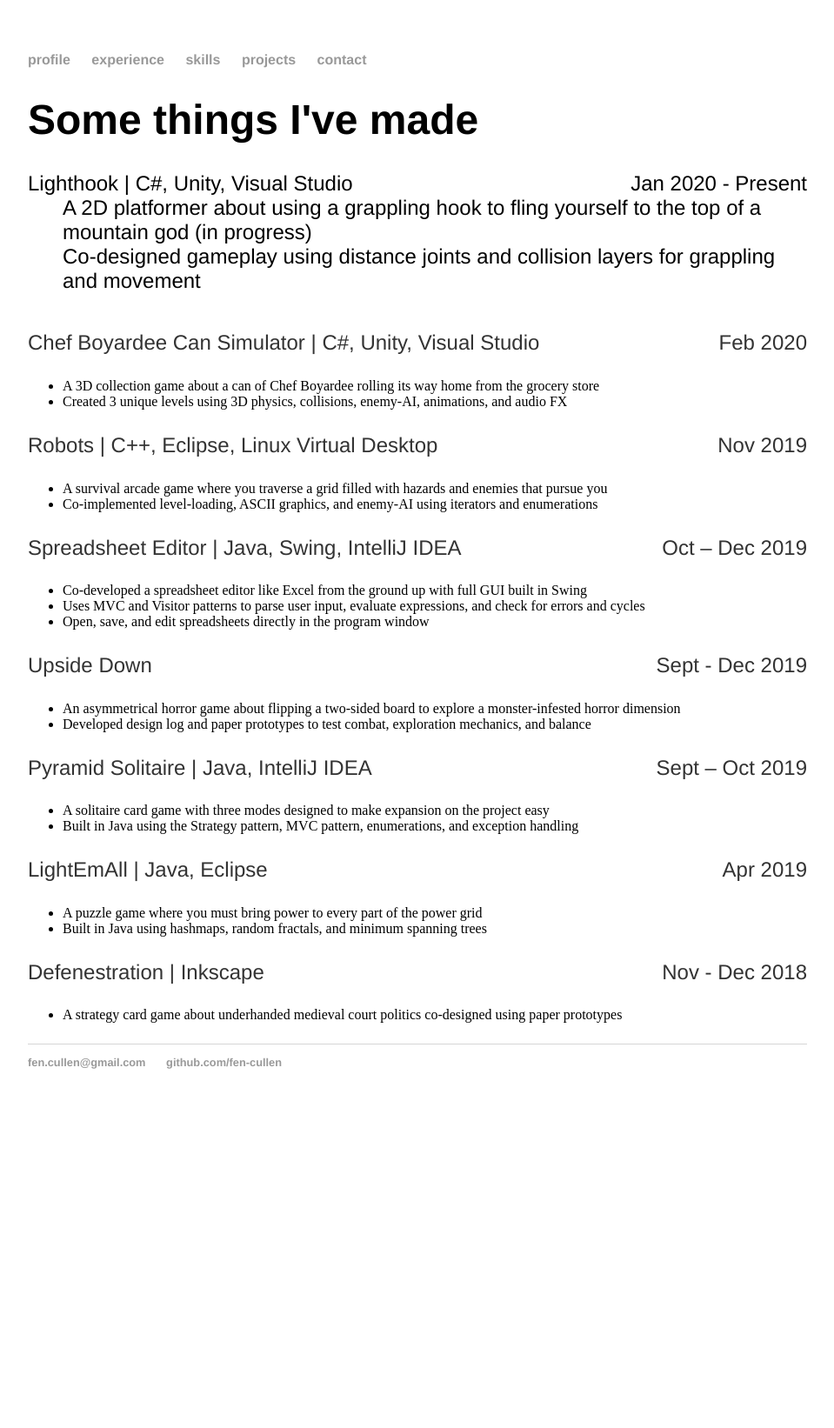
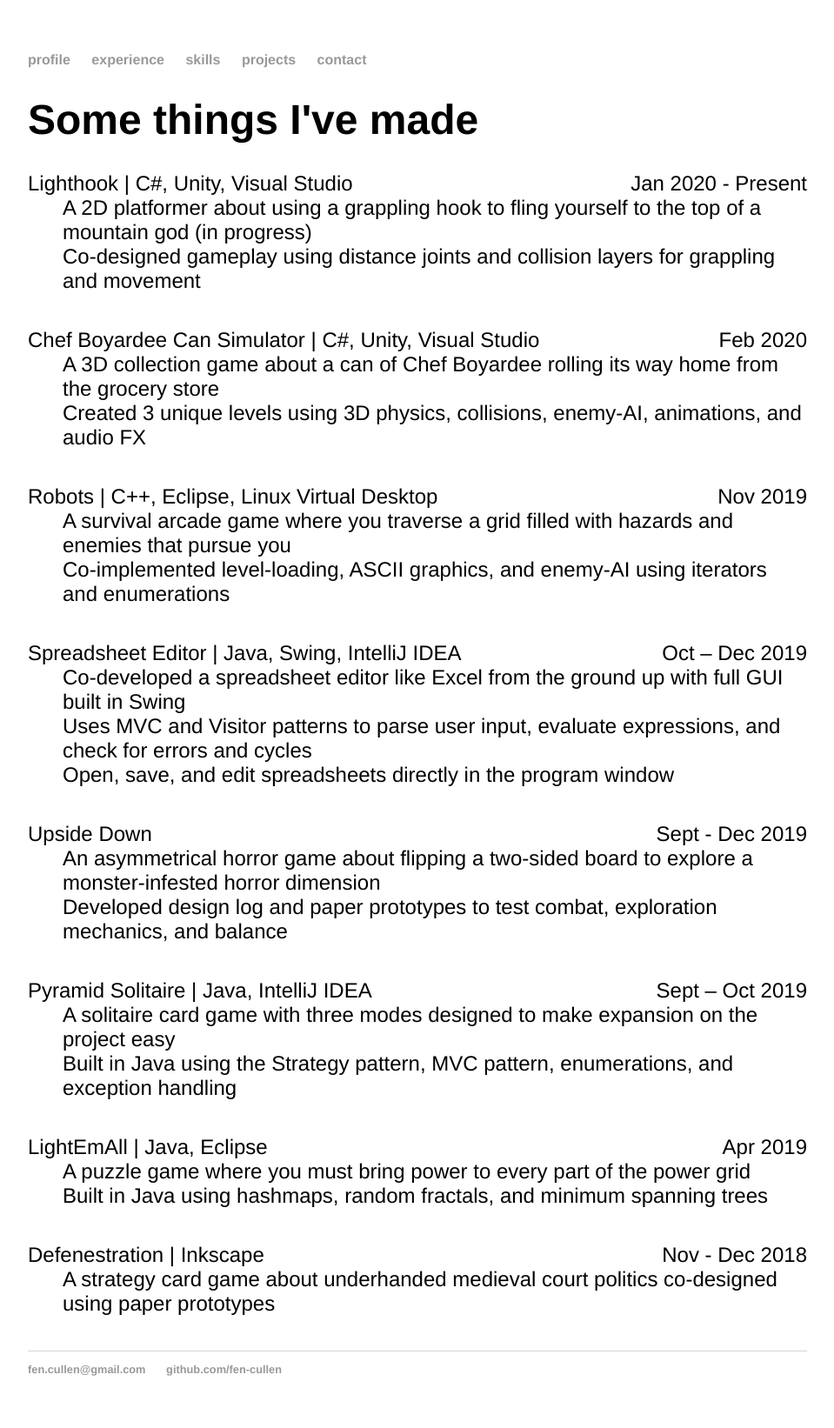
Before and after one commit to fen-cullen/fen-cullen.github.io, a Jekyll site: the page built from projects/index.html, in a window 1280 px wide. Shown: the whole page at 87% size, without its empty margins (160-1119 px from the left). Built offline with Jekyll 4.4.1, drawn with Linux system fonts in a browser that asks for light colours; before the commit the page ends 1289 px from its top, so only the background shows below that.

Commit message:
Update index.html
All description lists now

```diff
--- a/projects/index.html
+++ b/projects/index.html
@@ -16,80 +16,80 @@ title: Projects
     <dd> Co-designed gameplay using distance joints and collision layers for grappling and movement </dd>
   </dl>
 
-  <p style="text-align:left;">
+	<dl>
+		<dt style="text-align:left;">
 			Chef Boyardee Can Simulator | C#, Unity, Visual Studio
 			<span style="float:right;">
 				Feb 2020
 			</span>
-  <ul>
-    <li> A 3D collection game about a can of Chef Boyardee rolling its way home from the grocery store </li>
-    <li> Created 3 unique levels using 3D physics, collisions, enemy-AI, animations, and audio FX </li>
-  </ul>
-  </p>
+		</dt>
+		<dd> A 3D collection game about a can of Chef Boyardee rolling its way home from the grocery store </dd>
+		<dd> Created 3 unique levels using 3D physics, collisions, enemy-AI, animations, and audio FX </dd>
+	</dl>
 
-  <p style="text-align:left;">
+	<dl>
+		<dt style="text-align:left;">
 			Robots | C++, Eclipse, Linux Virtual Desktop
 			<span style="float:right;">
 				Nov 2019
 			</span>
-  <ul>
-    <li> A survival arcade game where you traverse a grid filled with hazards and enemies that pursue you </li>
-    <li>  Co-implemented level-loading, ASCII graphics, and enemy-AI using iterators and enumerations </li>
-  </ul>
-  </p>
+		</dt>
+		<dd> A survival arcade game where you traverse a grid filled with hazards and enemies that pursue you </dd>
+		<dd>  Co-implemented level-loading, ASCII graphics, and enemy-AI using iterators and enumerations </dd>
+	</dl>
 
-  <p style="text-align:left;">
+	<dl>
+		<dt style="text-align:left;">
 			Spreadsheet Editor | Java, Swing, IntelliJ IDEA
 			<span style="float:right;">
 				Oct – Dec 2019
 			</span>
-  <ul>
-    <li> Co-developed a spreadsheet editor like Excel from the ground up with full GUI built in Swing </li>
-    <li> Uses MVC and Visitor patterns to parse user input, evaluate expressions, and check for errors and cycles </li>
-    <li> Open, save, and edit spreadsheets directly in the program window </li>
-  </ul>
-  </p>
+		</dt>
+		<dd> Co-developed a spreadsheet editor like Excel from the ground up with full GUI built in Swing </dd>
+		<dd> Uses MVC and Visitor patterns to parse user input, evaluate expressions, and check for errors and cycles </dd>
+		<dd> Open, save, and edit spreadsheets directly in the program window </dd>
+	</dl>
 
-  <p style="text-align:left;">
+	<dl>
+		<dt style="text-align:left;">
 			Upside Down
 			<span style="float:right;">
 				Sept - Dec 2019
 			</span>
-  <ul>
-    <li> An asymmetrical horror game about flipping a two-sided board to explore a monster-infested horror dimension </li>
-    <li> Developed design log and paper prototypes to test combat, exploration mechanics, and balance </li>
-  </ul>
-  </p>
+		</dt>
+		<dd> An asymmetrical horror game about flipping a two-sided board to explore a monster-infested horror dimension </dd>
+		<dd> Developed design log and paper prototypes to test combat, exploration mechanics, and balance </dd>
+	</dl>
 
-  <p style="text-align:left;">
+	<dl>
+		<dt style="text-align:left;">
 			Pyramid Solitaire | Java, IntelliJ IDEA
 			<span style="float:right;">
 				Sept – Oct 2019
 			</span>
-  <ul>
-    <li> A solitaire card game with three modes designed to make expansion on the project easy </li>
-    <li> Built in Java using the Strategy pattern, MVC pattern, enumerations, and exception handling </li>
-  </ul>
-  </p>
+		</dt>
+		<dd> A solitaire card game with three modes designed to make expansion on the project easy </dd>
+		<dd> Built in Java using the Strategy pattern, MVC pattern, enumerations, and exception handling </dd>
+	</dl>
 
-  <p style="text-align:left;">
+	<dl>
+		<dt style="text-align:left;">
 			LightEmAll | Java, Eclipse
 			<span style="float:right;">
 				Apr 2019
 			</span>
-  <ul>
-    <li> A puzzle game where you must bring power to every part of the power grid </li>
-    <li> Built in Java using hashmaps, random fractals, and minimum spanning trees </li>
-  </ul>
-  </p>
+		</dt>
+		<dd> A puzzle game where you must bring power to every part of the power grid </dd>
+		<dd> Built in Java using hashmaps, random fractals, and minimum spanning trees </dd>
+	</dl>
 
-  <p style="text-align:left;">
+	<dl>
+		<dt style="text-align:left;">
 			Defenestration | Inkscape
 			<span style="float:right;">
 				Nov - Dec 2018
 			</span>
-  <ul>
-    <li> A strategy card game about underhanded medieval court politics co-designed using paper prototypes </li>
-  </ul>
-  </p>
+		</dt>
+		<dd> A strategy card game about underhanded medieval court politics co-designed using paper prototypes </dd>
+	</dl>
 </div><!-- /.blurb -->
```
Lines whose indentation alone changed are shown as unchanged.
